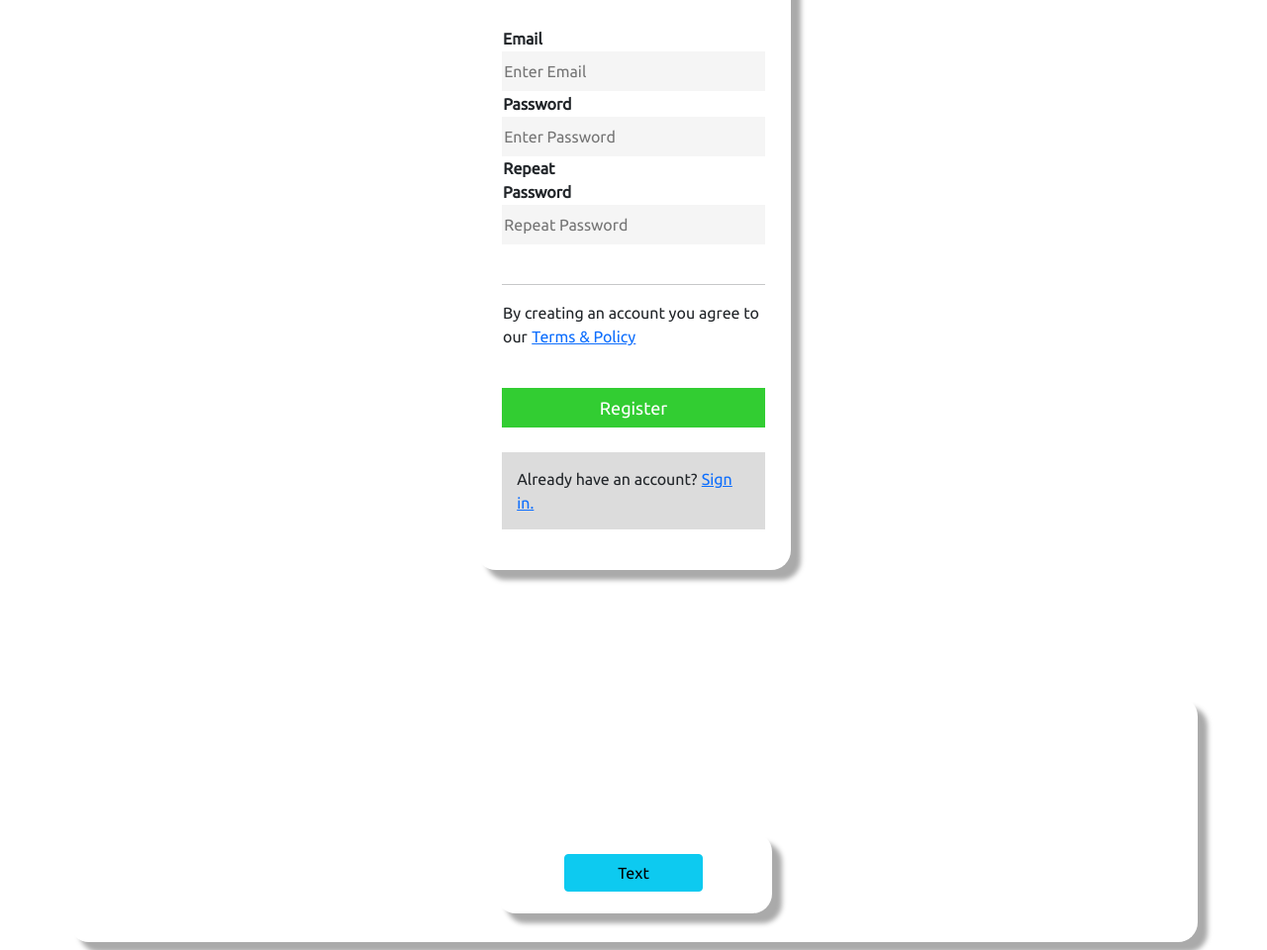
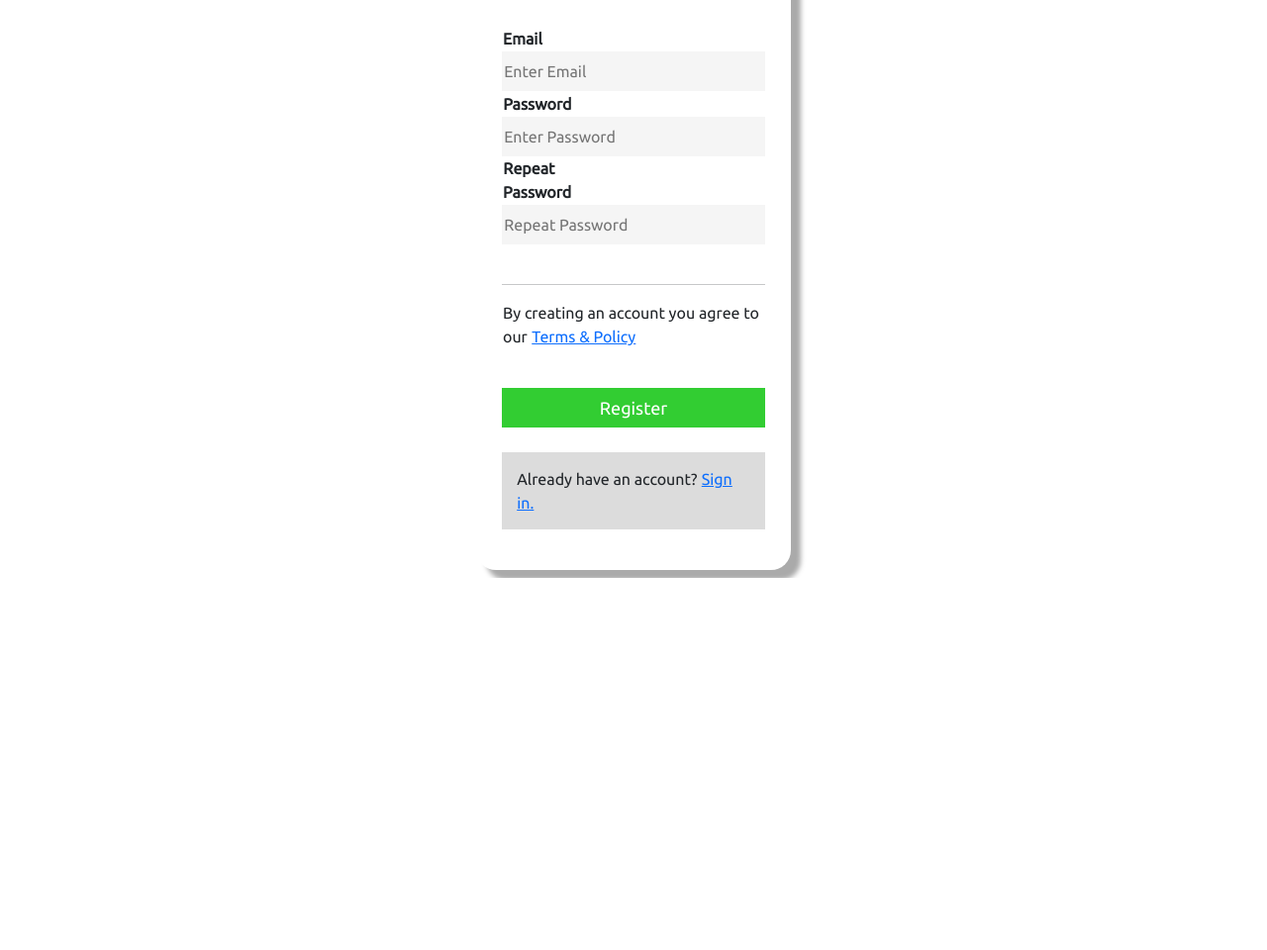
Before and after one commit to sputnik190033/ONEW-group-work, a plain HTML site: page index.html in a window 1280 px wide. Shown: the part 315-1275 px from the top of the page at 99% size. After the commit the page ends 899 px from the top, so only its background shows below. Drawn offline with nearby package versions, Linux system fonts and the light colour scheme.

Commit message:
delete bootstrap practice

```diff
--- a/index.html
+++ b/index.html
@@ -43,13 +43,5 @@
 		<br>
 		<p id="sign_in">Already have an account? <a href="login_zheng.html">Sign in.</a> </p>
 	</div>
-
-	<div class="container">
-		<div class="col align-self-center" style="text-align: center;">
-			<button class="btn btn-info" type="button" style="width: 60%; margin: auto;">Text</button>
-		</div>
-
-	</div>
 </body>
-
 </html>
```
